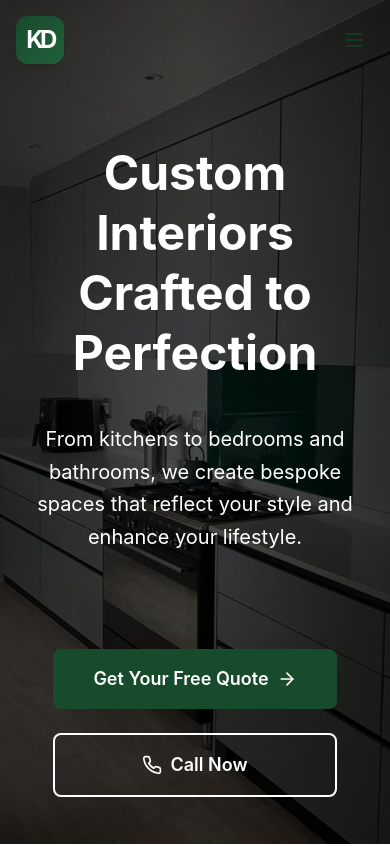
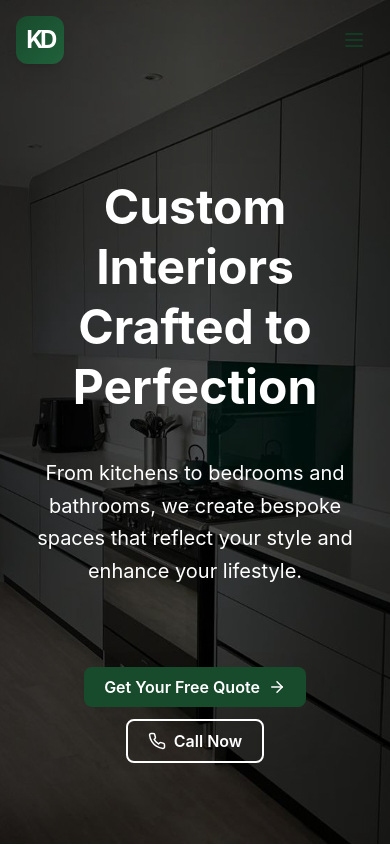
Before and after one commit to cloudmzansi/Kitchen-Designs-Interiors, a React (Vite) app: page / in a window 390 px wide. Shown: the top 846 px of the page. Built offline with nearby package versions, Linux system fonts and the light colour scheme.

Commit message:
Mobile hero: smaller buttons so both fit on one line

```diff
--- a/src/pages/Home.tsx
+++ b/src/pages/Home.tsx
@@ -195,19 +195,19 @@ const Home = () => {
             <p className="text-xl md:text-2xl text-white max-w-3xl mx-auto leading-relaxed mb-4 md:mb-8">
               From kitchens to bedrooms and bathrooms, we create bespoke spaces that reflect your style and enhance your lifestyle.
             </p>
-            <div className="flex flex-col sm:flex-row gap-6 justify-center mt-12 md:mt-16">
+            <div className="flex flex-row flex-wrap gap-3 justify-center mt-8">
               <a
                 href="/#contact-section"
-                className="bg-forest-700 text-white px-10 py-4 rounded-lg hover:bg-forest-800 transition-all duration-300 font-semibold text-lg flex items-center justify-center space-x-2 group shadow-2xl"
+                className="bg-forest-700 text-white px-5 py-2 rounded-lg hover:bg-forest-800 transition-all duration-300 font-semibold text-base flex items-center justify-center space-x-2 group shadow-2xl"
               >
                 <span>Get Your Free Quote</span>
-                <ArrowRight size={20} className="group-hover:translate-x-1 transition-transform" />
+                <ArrowRight size={18} className="group-hover:translate-x-1 transition-transform" />
               </a>
               <a
                 href="tel:+27799352223"
-                className="border-2 border-white text-white px-10 py-4 rounded-lg hover:bg-white hover:text-gray-900 transition-all duration-300 font-semibold text-lg flex items-center justify-center space-x-2"
+                className="border-2 border-white text-white px-5 py-2 rounded-lg hover:bg-white hover:text-gray-900 transition-all duration-300 font-semibold text-base flex items-center justify-center space-x-2"
               >
-                <Phone size={20} />
+                <Phone size={18} />
                 <span>Call Now</span>
               </a>
             </div>
```
